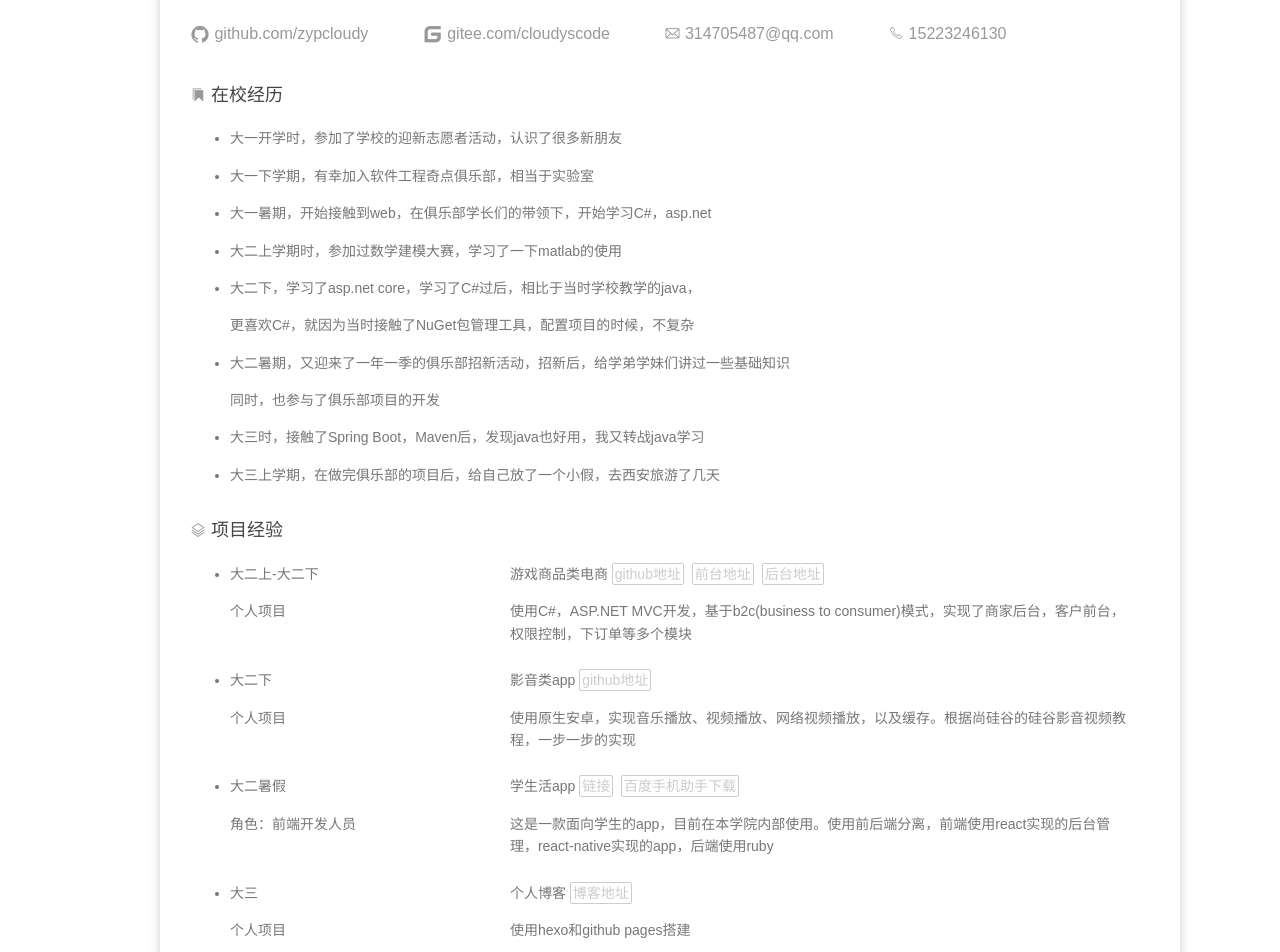
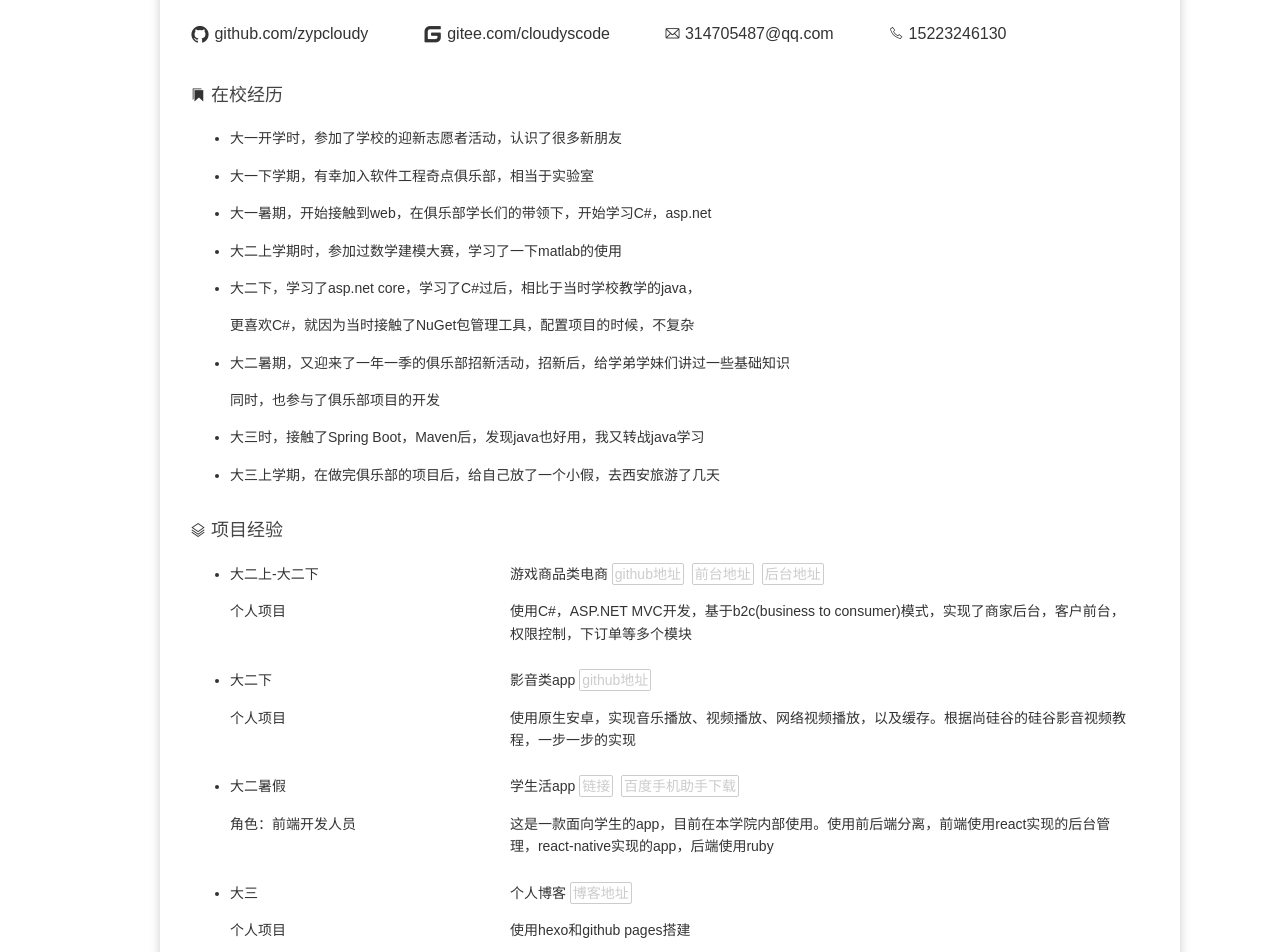
Before and after one commit to ZypCloudy/zypcloudy.github.io, a plain HTML site: page index.html in a window 1280 px wide. Shown: the part 220-1172 px from the top of the page. Drawn offline with Linux system fonts and the light colour scheme.

Commit message:
Update index.css

```diff
--- a/css/index.css
+++ b/css/index.css
@@ -44,12 +44,12 @@ p {
 
 h4.info {
     font-weight: 200;
-    color: #999;
+    color: #333;
 }
 
 h4.info a {
     text-decoration: none;
-    color: #999;
+    color: #333;
     margin-right: 50px;
 }
 
@@ -58,7 +58,7 @@ h4.info .email {
 }
 
 .iconfont {
-    color: #999;
+    color: #333;
 }
 
 h4.info a .iconfont {
@@ -78,11 +78,11 @@ h3 {
 }
 
 .content ul {
-    color: #777;
+    color: #333;
 }
 
 .project {
-    color: #999;
+    color: #333;
 }
 
 .project p span:first-child {
@@ -98,7 +98,7 @@ h3 {
 
 .project a {
     text-decoration: none;
-    color: #999;
+    color: #333;
     padding: 2px;
     border: 1px solid #ccc;
     border-radius: 2px;
@@ -119,5 +119,5 @@ h3 {
 .thanks {
     margin-top: 25px;
     text-align: center;
-    color: #777;
+    color: #333;
 }
```
